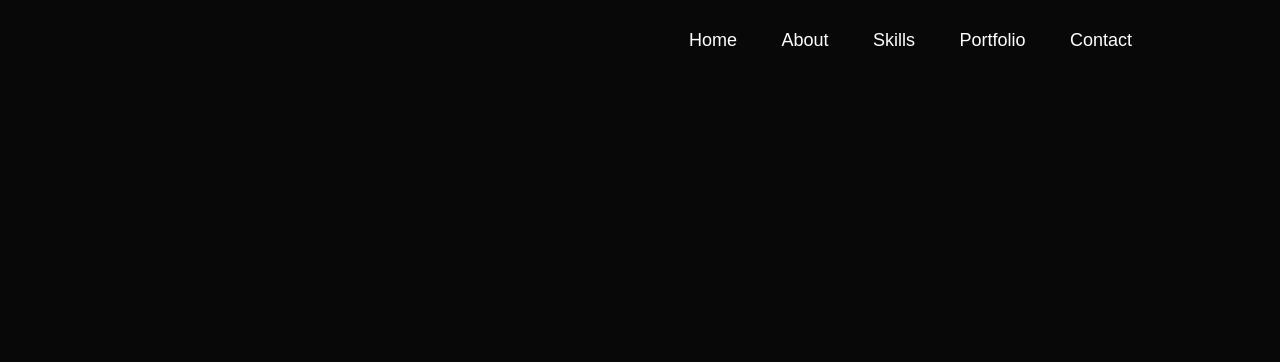
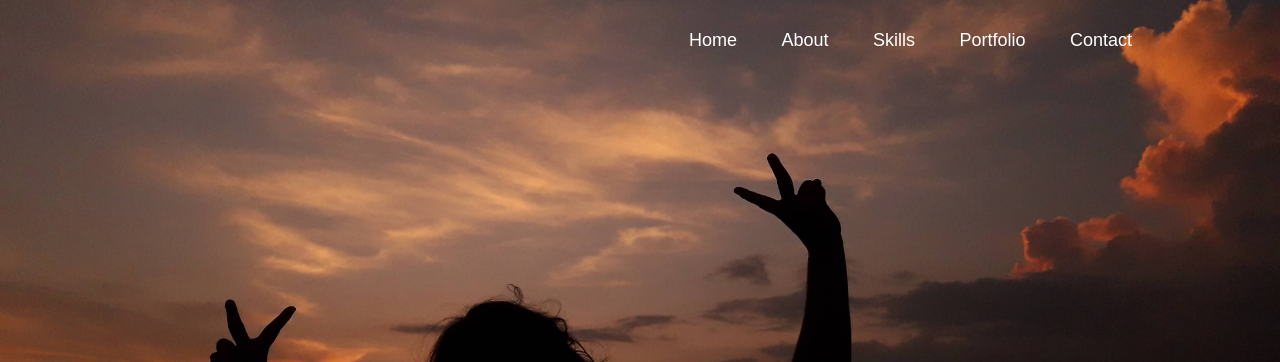
Before and after one commit to ritu09-10/portfolio, a plain HTML site: page index.html in a window 1280 px wide. Shown: the top 362 px of the page. Drawn offline with Linux system fonts and the light colour scheme.

Commit message:
Update index.css

```diff
--- a/index.css
+++ b/index.css
@@ -17,7 +17,7 @@ body {
 #header {
     width: 100%;
     height: 100vh;
-    background-image: url(./images/Ritu_bg.jpg);
+    background-image: url(Ritu_bg.jpg);
     background-size: cover;
     background-position: center;
 }
```
